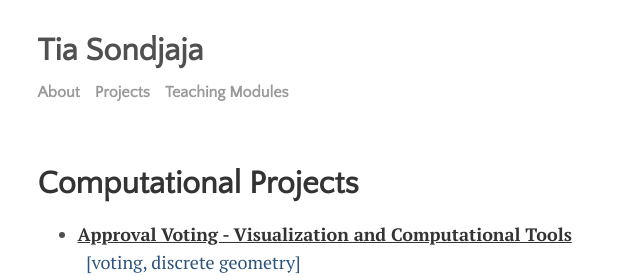
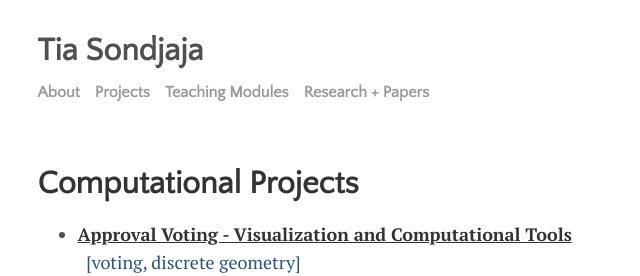
Before and after one commit to tiasondjaja/tiasondjaja.github.io, a Jekyll site: the page built from docs/menu/projects.md, in a window 1280 px wide. Shown: the top 276 px of the page, without its empty margins (295-935 px from the left). Built offline with Jekyll 4.4.1, drawn with Linux system fonts in a browser that asks for light colours.

Commit message:
added research page

```diff
--- a/docs/_data/settings.yml
+++ b/docs/_data/settings.yml
@@ -10,6 +10,7 @@ menu:
 - {name: 'About',   url: 'about.html'}
 - {name: 'Projects', url: 'projects.html'}
 - {name: 'Teaching Modules', url: 'teaching.html'}
+- {name: 'Research + Papers', url: 'research.html'}
 
 # Available social icons are powered by Font Awesome, so you can use any icon that they offer
 social:
```
